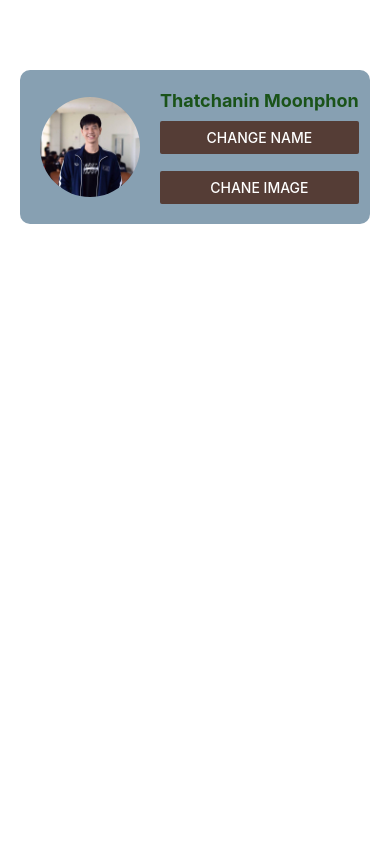
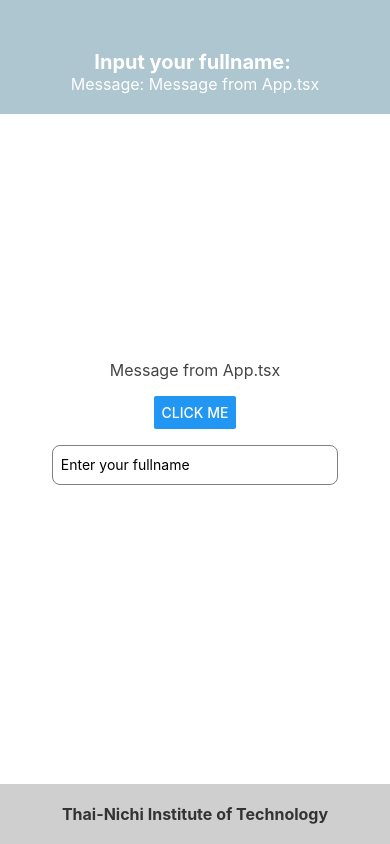
Before and after one commit to fasterrob/ITE-434-react-native, a React Native app: screen / in a window 390 px wide. Built offline with nearby package versions, Linux system fonts and the light colour scheme.

Commit message:
Practice1_useEffect [3-8-24]

```diff
--- a/App.tsx
+++ b/App.tsx
@@ -1,13 +1,37 @@
-import { View } from 'react-native'
-import ProfileScreen from './components/ProfileScreen'
-import React from 'react'
+import { TextInput, View } from "react-native";
+import { useEffect, useState } from "react";
 
-const App = (): React.JSX.Element => {
+import AppFooter from "./components/AppFooter";
+import AppHeader from "./components/AppHeader";
+import Content from "./components/Content";
+import { stylesPractice } from "./styles/styles";
+
+export default function App(): React.JSX.Element {
+  const [fullname, setFullname] = useState("");
+  const [message, setMessage] = useState("Message from App.tsx");
+  const [footerMessage, setFooterMessage] = useState(
+    "Thai-Nichi Institute of Technology"
+  );
+
+  useEffect(() => {
+    console.log("Component has mounted");
+  }, []);
+
+  useEffect(() => {
+    console.log(`Fullname has changed to : ${fullname}`);
+  }, [fullname]);
+
   return (
-    <View>
-      <ProfileScreen />
+    <View style={stylesPractice.container}>
+      <AppHeader fullname={fullname} message={message} />
+      <Content message={message} fullname={fullname} />
+      <TextInput
+        style={stylesPractice.input}
+        placeholder="Enter your fullname"
+        value={fullname}
+        onChangeText={setFullname}
+      />
+      <AppFooter footerMessage={footerMessage} />
     </View>
-  )
+  );
 }
-
-export default App
--- a/components/AppFooter.tsx
+++ b/components/AppFooter.tsx
@@ -1,30 +1,18 @@
 import { StyleSheet, Text, View } from "react-native";
 import React from "react";
 
-const AppFooter = (): React.JSX.Element => {
+import { stylesPractice } from "../styles/styles";
+
+type AppFooterProps = {
+  footerMessage: string;
+};
+
+const AppFooter = ({ footerMessage }: AppFooterProps): React.JSX.Element => {
   return (
-    <View style={styles.footer}>
-      <Text style={styles.footerText}>Thai-Nichi Institute of Technology</Text>
+    <View style={stylesPractice.footer}>
+      <Text style={stylesPractice.footerText}>{footerMessage}</Text>
     </View>
   );
 };
 
 export default AppFooter;
-
-const styles = StyleSheet.create({
-  footer: {
-    backgroundColor: "#cfcfcf",
-    padding: 20,
-    alignItems: "center",
-    justifyContent: "center",
-    position: "absolute",
-    left: 0,
-    right: 0,
-    bottom: 0,
-  },
-  footerText: {
-    fontSize: 16,
-    fontWeight: "bold",
-    color: "#333",
-  },
-});
--- a/components/AppHeader.tsx
+++ b/components/AppHeader.tsx
@@ -1,5 +1,7 @@
 import { StyleSheet, Text, View } from "react-native";
 import React from "react";
+
+import { stylesPractice } from "../styles/styles";
 
 type AppHeaderProps = {
   fullname: string;
@@ -11,35 +13,13 @@
   message,
 }: AppHeaderProps): React.JSX.Element => {
   return (
-    <View style={styles.header}>
-      <Text>{fullname}</Text>
-      <Text>{message}</Text>
+    <View style={stylesPractice.header}>
+      <Text style={stylesPractice.headerText}>
+        Input your fullname: {fullname}
+      </Text>
+      <Text style={stylesPractice.subtitleText}>Message: {message}</Text>
     </View>
   );
 };
 
 export default AppHeader;
-
-const styles = StyleSheet.create({
-  header: {
-    backgroundColor: "#AEC6CF",
-    padding: 20,
-    paddingTop: 50,
-    alignItems: "center",
-    justifyContent: "center",
-    position: "absolute",
-    left: 0,
-    right: 0,
-    top: 0,
-  },
-  headerText: {
-    fontSize: 20,
-    fontWeight: "bold",
-    color: "#fff",
-  },
-
-  subtitleText: {
-    fontSize: 16,
-    color: "#fff",
-  },
-});
--- a/components/Content.tsx
+++ b/components/Content.tsx
@@ -1,32 +1,27 @@
-import { StyleSheet, Text, View, Button, Alert } from "react-native";
-import React from "react";
+import { Text, View, Button, Alert } from "react-native";
+import React, { useState } from "react";
+
+import { stylesPractice } from "../styles/styles";
+
 type messageType = {
   message: string;
   fullname: string;
 };
 
 const Content = ({ message, fullname }: messageType): React.JSX.Element => {
+  const [displayFullname, setDisplayfullname] = useState("");
+
   const handleButton = () => {
-    Alert.alert("Hello", fullname);
+    setDisplayfullname(fullname);
+    Alert.alert("Hello", `Input your fullname:\n${fullname}`);
   };
   return (
-    <View>
-      <Text style={styles.text}>{message}</Text>
+    <View style={stylesPractice.content}>
+      <Text style={stylesPractice.text}>{message}</Text>
+      <Text style={stylesPractice.text}>{displayFullname}</Text>
       <Button title="Click ME" onPress={handleButton} />
     </View>
   );
 };
 
 export default Content;
-
-const styles = StyleSheet.create({
-  content: {
-    flex: 1,
-    alignItems: "center",
-    justifyContent: "center",
-  },
-  text: {
-    fontSize: 18,
-    marginBottom: 20,
-  },
-});
--- a/styles/styles.ts
+++ b/styles/styles.ts
@@ -30,4 +30,75 @@
   },
 });
 
-export { styles };
+const stylesPractice = StyleSheet.create({
+  container: {
+    flex: 1,
+    justifyContent: "center",
+    alignItems: "center",
+    padding: 16,
+    backgroundColor: "#ffffff",
+  },
+
+  input: {
+    height: 40,
+    borderColor: "gray",
+    borderWidth: 1,
+    marginTop: 16,
+    paddingHorizontal: 8,
+    width: "80%",
+    borderRadius: 8,
+  },
+
+  //style header
+  header: {
+    backgroundColor: "#AEC6CF",
+    padding: 20,
+    paddingTop: 50,
+    alignItems: "center",
+    justifyContent: "center",
+    position: "absolute",
+    left: 0,
+    right: 0,
+    top: 0,
+  },
+  headerText: {
+    fontSize: 20,
+    fontWeight: "bold",
+    color: "#fff",
+  },
+
+  subtitleText: {
+    fontSize: 16,
+    color: "#fff",
+  },
+  //style content
+  content: {
+    // flex: 1,
+    alignItems: "center",
+    justifyContent: "center",
+  },
+  text: {
+    fontSize: 16,
+    marginBottom: 8,
+    color: "#444",
+  },
+
+  //style footer
+  footer: {
+    backgroundColor: "#cfcfcf",
+    padding: 20,
+    alignItems: "center",
+    justifyContent: "center",
+    position: "absolute",
+    left: 0,
+    right: 0,
+    bottom: 0,
+  },
+  footerText: {
+    fontSize: 16,
+    fontWeight: "bold",
+    color: "#333",
+  },
+});
+
+export { styles, stylesPractice };
```
Also changed, not shown: App2.tsx (added, +15 -0 lines), components/UseEffectExample.tsx (added, +39 -0 lines).
